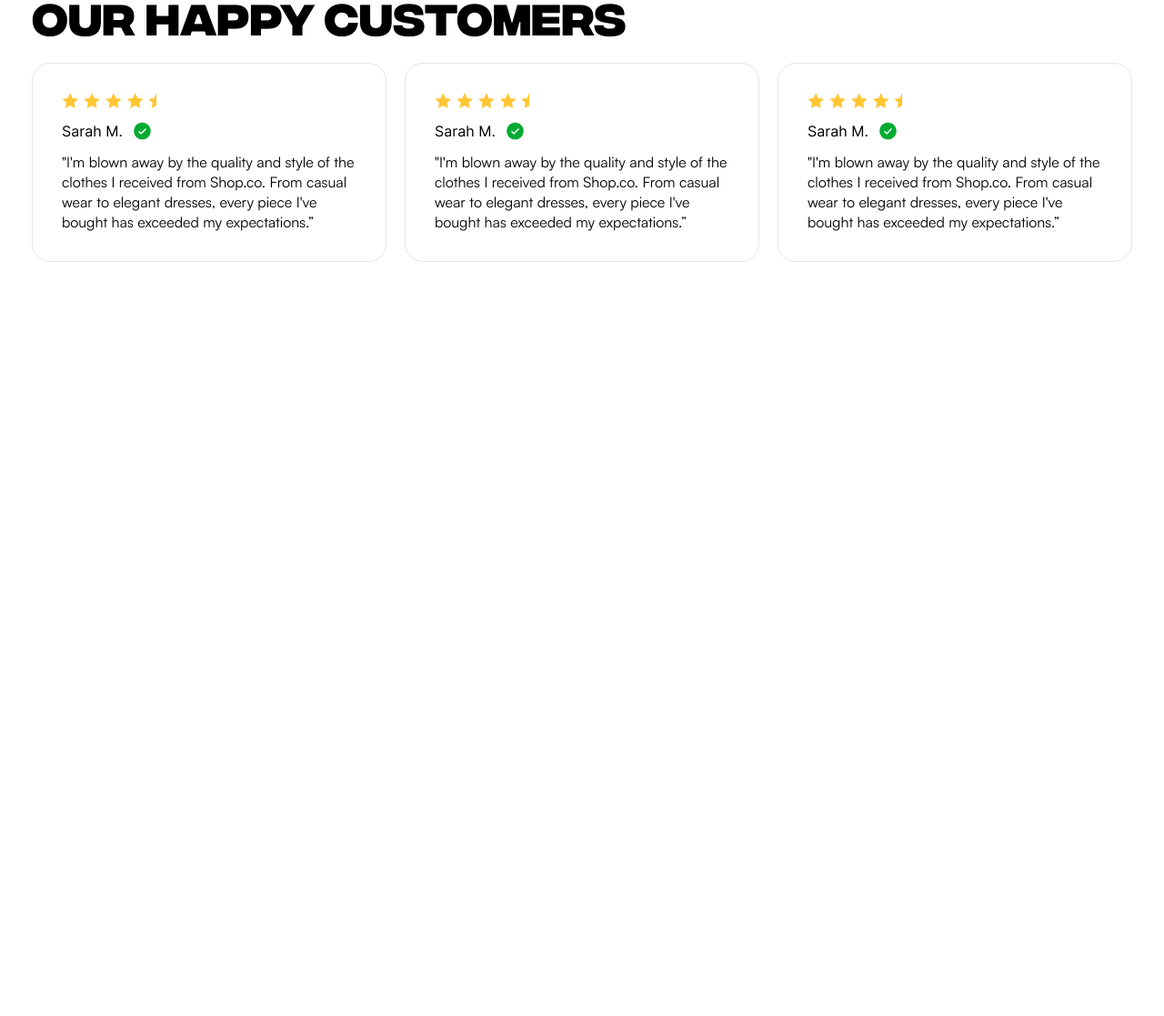
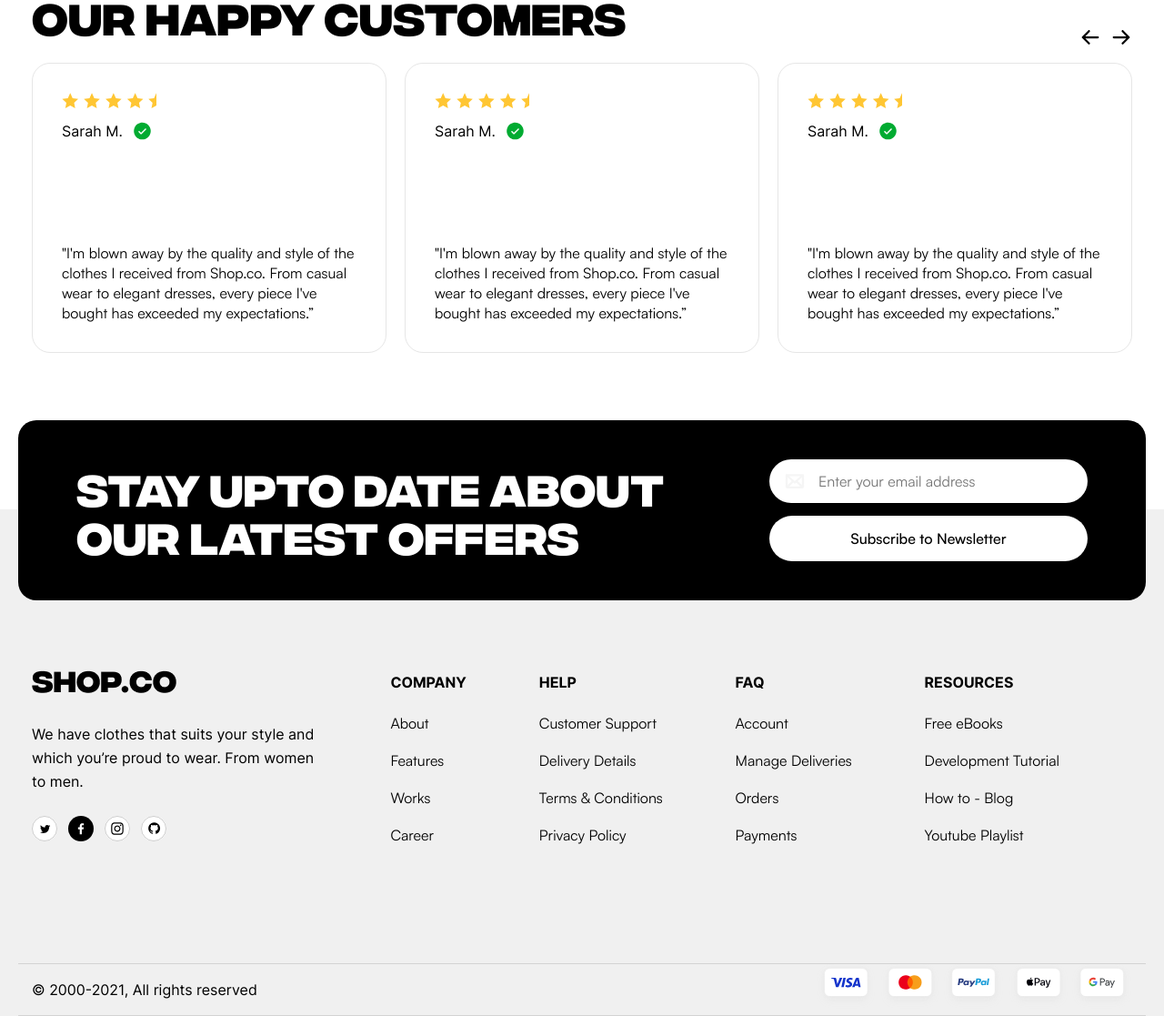
Before and after one commit to hoaiduong0802/Ecommerce_Beta, a website: page index.html in a window 1280 px wide. Shown: the part 3159-4276 px from the top of the page at 91% size. Before the commit the page ends 3519 px from the top, so only its background shows below. Drawn offline with Linux system fonts and the light colour scheme.

Commit message:
update full homepage

```diff
--- a/index.html
+++ b/index.html
@@ -343,7 +343,13 @@
       <section class="customers pd-section">
         <div class="container">
           <div class="customers__title">
-            <h3>OUR HAPPY CUSTOMERS</h3>
+            <div class="customers__title-heading">
+              <h3>OUR HAPPY CUSTOMERS</h3>
+            </div>
+            <div class="customers__title-arrow">
+              <i><img src="./img/icon/arrow.svg" alt="" /></i>
+              <i><img src="./img/icon/arrow.svg" alt="" /></i>
+            </div>
           </div>
           <div class="customers__slider">
             <div class="customers__slider-item">
@@ -397,10 +403,108 @@
           </div>
         </div>
       </section>
+      <section class="uptodate">
+        <div class="container">
+          <div class="uptodate__title">
+            <h3>STAY UPTO DATE ABOUT OUR LATEST OFFERS</h3>
+          </div>
+          <div class="uptodate__content">
+            <form action="">
+              <div class="email">
+                <i><img src="./img/icon/mail.svg" alt="" /></i>
+                <input type="text" placeholder="Enter your email address" />
+              </div>
+              <div class="submit">
+                <a href="">Subscribe to Newsletter</a>
+              </div>
+            </form>
+          </div>
+        </div>
+      </section>
     </main>
 
     <!-- FOOTER -->
-    <footer></footer>
+    <footer class="footer">
+      <div class="container">
+        <div class="footer__logo">
+          <div class="footer__logo-img">
+            <img src="./img/logo.png" alt="" />
+          </div>
+          <div class="footer__logo-content">
+            <p>
+              We have clothes that suits your style and which you’re proud to
+              wear. From women to men.
+            </p>
+          </div>
+          <div class="footer__logo-icon">
+            <a href=""><img src="./img/icon/twitter.svg" alt="" /></a>
+            <a href=""><img src="./img/icon/facebook.svg" alt="" /></a>
+            <a href=""><img src="./img/icon/ins.svg" alt="" /></a>
+            <a href=""><img src="./img/icon/github.svg" alt="" /></a>
+          </div>
+        </div>
+        <div class="footer__component">
+          <div class="footer__component-item">
+            <div class="heading">
+              <span>COMPANY</span>
+            </div>
+            <div class="routeCta">
+              <a href="">About</a>
+              <a href="">Features</a>
+              <a href="">Works</a>
+              <a href="">Career</a>
+            </div>
+          </div>
+          <div class="footer__component-item">
+            <div class="heading">
+              <span>HELP</span>
+            </div>
+            <div class="routeCta">
+              <a href="">Customer Support</a>
+              <a href="">Delivery Details</a>
+              <a href="">Terms & Conditions</a>
+              <a href="">Privacy Policy</a>
+            </div>
+          </div>
+          <div class="footer__component-item">
+            <div class="heading">
+              <span>FAQ</span>
+            </div>
+            <div class="routeCta">
+              <a href="">Account</a>
+              <a href="">Manage Deliveries</a>
+              <a href="">Orders</a>
+              <a href="">Payments</a>
+            </div>
+          </div>
+          <div class="footer__component-item">
+            <div class="heading">
+              <span>RESOURCES</span>
+            </div>
+            <div class="routeCta">
+              <a href="">Free eBooks</a>
+              <a href="">Development Tutorial</a>
+              <a href="">How to - Blog</a>
+              <a href="">Youtube Playlist</a>
+            </div>
+          </div>
+        </div>
+      </div>
+      <div class="footer__bottom">
+        <div class="container">
+          <div class="footer__bottom-copyright">
+            <span>© 2000-2021, All rights reserved</span>
+          </div>
+          <div class="footer__bottom-payment">
+            <a href=""><img src="./img/icon/visa_payment.svg" alt="" /></a>
+            <a href=""><img src="./img/icon/master_payment.svg" alt="" /></a>
+            <a href=""><img src="./img/icon/paypal_payment.svg" alt="" /></a>
+            <a href=""><img src="./img/icon/apple_payment.svg" alt="" /></a>
+            <a href=""><img src="./img/icon/google_payment.svg" alt="" /></a>
+          </div>
+        </div>
+      </div>
+    </footer>
 
     <script type="text/javascript" src="dest/jsmain.min.js"></script>
     <script type="text/javascript" src="dest/main.js"></script>
--- a/scss/imports/core/_footer.scss
+++ b/scss/imports/core/_footer.scss
@@ -1 +1,56 @@
 // css footer
+.footer{
+    padding-top: 50px;
+    background-color: #f0f0f0;
+    height: 500px;
+    .container{
+        display: flex;
+        align-items: center;
+        height: 100%;
+        border-bottom: 1px solid lightgray;
+    }
+    &__logo{
+        width: 26%;
+        display: flex;
+        flex-direction: column;
+        row-gap: 25px;
+        &-icon{
+            display: flex;
+            align-items: center;
+            column-gap: 12px;
+        }
+    }
+    &__component{
+        flex: 1;
+        display: flex;
+        align-items: center;
+        justify-content: space-evenly;
+        &-item{
+            @include text(16px, sm, 1.19, $black-cl, null);
+            display: flex;
+            flex-direction: column;
+            row-gap: 26px;
+            .routeCta{
+                display: flex;
+                flex-direction: column;
+                row-gap: 22px;
+                a{
+                    @include text(16px, sr, 1.19, $black-cl, null);
+                }
+            }
+        }
+    }
+    hr{
+        height: 1px !important;
+        margin: unset;
+    }
+    &__bottom{
+        display: flex;
+        align-items: center;
+        justify-content: space-between;
+        background-color: #f0f0f0;
+        .container{
+            justify-content: space-between;
+        }
+    }
+}
--- a/scss/imports/pages/_customers.scss
+++ b/scss/imports/pages/_customers.scss
@@ -1,15 +1,37 @@
 .customers {
+    margin-bottom: 100px;
     &__title {
         padding-bottom: 40px;
+        position: relative;
+        &-heading {
+            h3 {
+                @include text(48px, interb, null, $black-cl, null);
+            }
+        }
 
-        h3 {
-            @include text(48px, interb, null, $black-cl, null);
+        &-arrow{
+            position: absolute;
+            right: 0;
+            display: flex;
+            align-items: center;
+            column-gap: 10px;
+            height: 24px;
+            i{
+                @include size(24px);
+                img{
+                    @include size (100%);
+                }
+            }
+            i:first-child{
+                rotate: 180deg;
+            }
         }
     }
 
     &__slider {
         @include mid(true);
         column-gap: 20px;
+
         &-item {
             display: flex;
             flex-direction: column;
@@ -17,6 +39,7 @@
             border: 1px solid #e6e6e6;
             padding: 32px;
             border-radius: 20px;
+
             .rating {
                 display: inline-flex;
             }
@@ -25,17 +48,20 @@
                 @include mid(true);
                 column-gap: 10px;
                 justify-content: flex-start;
-                .checked{
+
+                .checked {
                     display: inline-flex;
                     @include size(24px);
-                    padding:2px;
-                    img{
+                    padding: 2px;
+
+                    img {
                         @include size(100%);
                         object-fit: contain;
                     }
                 }
             }
-            .comment{
+
+            .comment {
                 @include text(16px, sr, 1.38, $black-cl, null);
             }
         }
--- /dev/null
+++ b/scss/imports/pages/_uptodate.scss
@@ -0,0 +1,73 @@
+.uptodate {
+    .container {
+        background-color: $black-cl;
+        display: flex;
+        align-items: center;
+        justify-content: space-between;
+        padding: 43px 64px;
+        border-radius: 20px;
+        position: absolute;
+        bottom: calc(500px - 100px); //100px = 1/2 height of this.section
+        width: 100%;
+        left: 50%;
+        transform: translateX(-50%);
+    }
+
+    &__title {
+        max-width: 650px;
+
+        h3 {
+            @include text(48px, interb, 1.12, $white-cl, null);
+        }
+    }
+
+    &__content {
+        form {
+            display: flex;
+            flex-direction: column;
+            row-gap: 14px;
+            width: 350px;
+
+            .email {
+                @include mid(true);
+                justify-content: flex-start;
+                background-color: $white-cl;
+                border-radius: 62px;
+                padding-left: 16px;
+                column-gap: 12px;
+                i{
+                    @include size(24px);
+                    @include mid(true);
+                }
+                input {
+                    @include text(16px, sr, null, $white-cl2, null);
+                    height: 48px;
+                    border-radius: 62px;
+                    border: unset;
+                    outline: none;
+                    flex: 1;
+                    max-width: 80%;
+                    display: flex;
+                    align-items: center;
+                    justify-content: center;
+                }
+                input[type=text]:focus{
+                    color: $black-cl;
+                }
+
+            }
+
+            .submit {
+                @include mid(true);
+                padding-top: 12px;
+                padding-bottom: 12px;
+                background-color: $white-cl;
+                border-radius: 62px;
+
+                a {
+                    @include text(16px, sm, null, $black-cl, null);
+                }
+            }
+        }
+    }
+}
--- a/scss/style.scss
+++ b/scss/style.scss
@@ -19,3 +19,4 @@
 @import "imports/pages/_arrivals";
 @import "imports/pages/_dressstyle";
 @import "imports/pages/_customers";
+@import "imports/pages/_uptodate";
```
Also changed, not shown: dest/style.min.css, img/icon/apple_payment.svg (added), img/icon/arrow.svg (added), img/icon/facebook.svg (added), img/icon/github.svg (added), img/icon/google_payment.svg (added), img/icon/ins.svg (added), img/icon/mail.svg (added), img/icon/master_payment.svg (added), img/icon/paypal_payment.svg (added), img/icon/twitter.svg (added), img/icon/visa_payment.svg (added), 1 other file.
